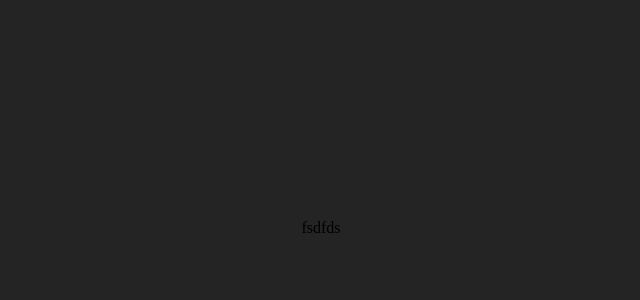
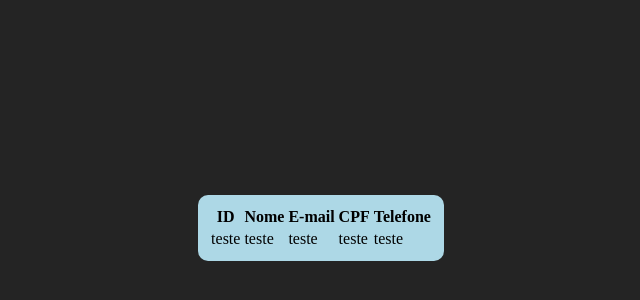
Before and after one commit to pedro-belarmino/betaProjetoPiloto, a React (Vite) app in the folder projetoPiloto/: page /usersList in a window 1280 px wide. Shown: the part 180-480 px from the top of the page, without its empty margins (319-959 px from the left). Built offline with nearby package versions, Linux system fonts and the light colour scheme.

Commit message:
primeiro commit dia 11

```diff
--- a/projetoPiloto/index.html
+++ b/projetoPiloto/index.html
@@ -3,9 +3,9 @@
   <head>
     <meta charset="UTF-8" />
     <link rel="stylesheet" type="text/sass" href="index.sass" media="screen" />
-    <!-- <link rel="icon" type="image/svg+xml" href="/vite.svg" /> -->
+    <link rel="icon" type="image/svg+xml" href="https://cdn-icons-png.flaticon.com/512/1208/1208852.png" />
     <meta name="viewport" content="width=device-width, initial-scale=1.0" />
-    <title>Vite + React + TS</title>
+    <title>Projeto Piloto</title>
   </head>
   <body>
     <div id="root"></div>
--- /dev/null
+++ b/projetoPiloto/src/components/pages/usersList/TableUsersList.tsx
@@ -0,0 +1,29 @@
+import React from "react"
+import '../../../styles/tableUsersList.sass'
+
+const TableUsersList: React.FC = () => {
+    return(
+        <div>
+            <table>
+                <thead>
+                <th scope="col">ID</th>
+                <th scope="col">Nome</th>
+                <th scope="col">E-mail</th>
+                <th scope="col">CPF</th>
+                <th scope="col">Telefone</th>
+                </thead>
+                <tbody>
+                <tr>
+                    <td>teste</td>
+                    <td>teste</td>
+                    <td>teste</td>
+                    <td>teste</td>
+                    <td>teste</td>
+                </tr>
+                </tbody>
+            </table>
+        </div>
+    )
+}
+
+export default TableUsersList;
--- a/projetoPiloto/src/styles/registerInputs.sass
+++ b/projetoPiloto/src/styles/registerInputs.sass
@@ -2,8 +2,6 @@
     width: 100%
     height: 100%
     display: flex
-
-
 
 
 .labelRegisterInput
--- /dev/null
+++ b/projetoPiloto/src/styles/tableUsersList.sass
@@ -0,0 +1,4 @@
+table
+    background-color: lightblue
+    border-radius: 10px
+    padding: 10px
--- a/projetoPiloto/src/views/UsersList.tsx
+++ b/projetoPiloto/src/views/UsersList.tsx
@@ -1,8 +1,10 @@
 import React from "react"
+import TableUsersList from "../components/pages/usersList/tableUsersList"
 
 const UsersList: React.FC = () => {
     return(
-        <div>fsdfds
+        <div>
+            <TableUsersList/>
         </div>
     )
 }
```
